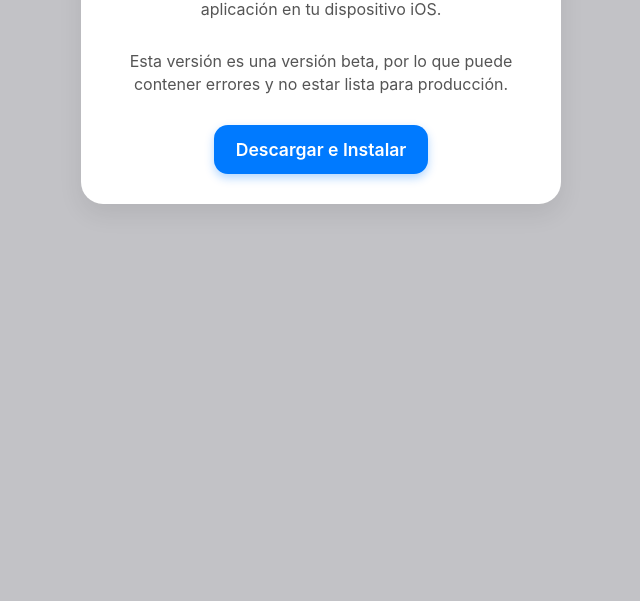
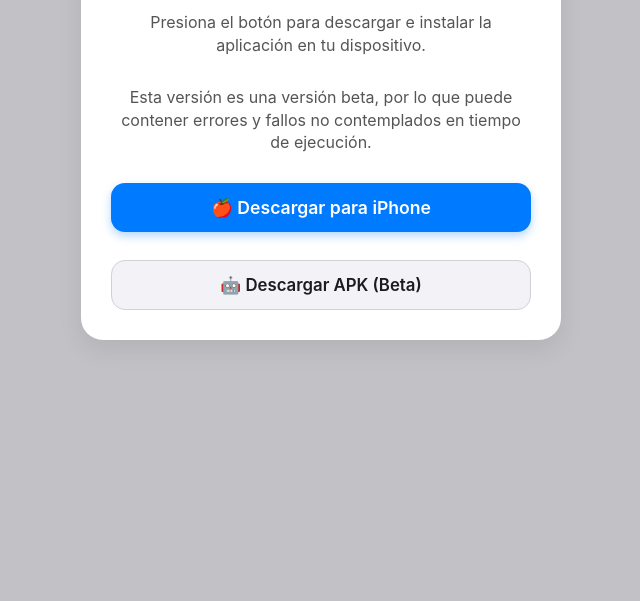
Before and after one commit to derwin-vqz/derwin.dev, a plain HTML site: page dev.html in a window 1280 px wide. Shown: the part 199-800 px from the top of the page, without its empty margins (319-959 px from the left). Drawn offline with Linux system fonts and the light colour scheme; no server answers.

Commit message:
21JUL26-DEV

```diff
--- a/dev.html
+++ b/dev.html
@@ -119,6 +119,34 @@
             top: calc(1 * var(--offset));
             animation: square5 var(--duration) var(--delay) var(--timing-function) infinite,
                 squarefadein var(--in-duration) calc(4 * var(--in-delay)) var(--in-timing-function) both;
+        }
+
+        .secondary-btn {
+            display: inline-block;
+            margin-top: 14px;
+            background: #f2f2f7;
+            color: #1c1c1e;
+            padding: 14px 22px;
+            font-size: 1.05rem;
+            border-radius: 14px;
+            text-decoration: none;
+            font-weight: 600;
+            border: 1px solid #d1d1d6;
+            transition: all .15s ease;
+        }
+
+        .secondary-btn:hover {
+            background: #e5e5ea;
+        }
+
+        .secondary-btn:active {
+            transform: scale(.97);
+        }
+
+        .button-group {
+            display: flex;
+            flex-direction: column;
+            gap: 14px;
         }
 
         @keyframes square1 {
@@ -298,15 +326,25 @@
 <body>
 
     <div class="container">
-        <h1>Instalar Origina BETA</h1>
-        <p id="labelDownload">Presiona el botón para descargar e instalar la aplicación en tu dispositivo iOS.</p>
-        <p id="labelDownload">Esta versión es una versión beta, por lo que puede contener errores y no estar lista para
-            producción.</p>
+        <h1>Instalar 0R1G1N4 G0 D3s4rr0ll0</h1>
+        <p id="labelDownload">Presiona el botón para descargar e instalar la aplicación en tu dispositivo.</p>
+        <p id="labelDownload">Esta versión es una versión beta, por lo que puede contener errores y fallos no
+            contemplados en tiempo de ejecución.</p>
 
-        <a class="install-btn" id="installButton"
-            href="itms-services://?action=download-manifest&url=https://derwin-vqz.github.io/derwin.dev/Origina-ota/docs/manifestDev.plist">
-            Descargar e Instalar
-        </a>
+
+        <div class="button-group">
+
+            <a class="install-btn" id="installButton"
+                href="itms-services://?action=download-manifest&url=https://derwin-vqz.github.io/derwin.dev/manifests/dev.plist">
+                🍎 Descargar para iPhone
+            </a>
+
+            <a class="secondary-btn" id="androidButton"
+                href="https://drive.google.com/file/d/1gmEnBuaJgc7I0kP0tA8z-KRTXJ_DFoaA/view?usp=sharing">
+                🤖 Descargar APK (Beta)
+            </a>
+
+        </div>
 
         <div class="loadingspinner" id="spinner">
             <div id="square1"></div>
@@ -333,6 +371,7 @@
         const loadingText = document.getElementById("loading-text");
         const finalMessage = document.getElementById("final-message");
 
+        /*
         button.addEventListener("click", () => {
             // Oculta el botón
             button.style.display = "none";
@@ -348,6 +387,24 @@
                 loadingText.style.display = "none";
                 finalMessage.style.display = "block";
             }, 10000);
+        });*/
+
+        const installButtons = document.querySelectorAll("#installButton, #androidButton");
+
+        installButtons.forEach(btn => {
+            btn.addEventListener("click", () => {
+
+                document.querySelector(".button-group").style.display = "none";
+
+                spinner.style.display = "block";
+                loadingText.style.display = "block";
+
+                setTimeout(() => {
+                    spinner.style.display = "none";
+                    loadingText.style.display = "none";
+                    finalMessage.style.display = "block";
+                }, 10000);
+            });
         });
 
         async function fetchLastUpdate() {
```
Also changed, not shown: 2 other files.
